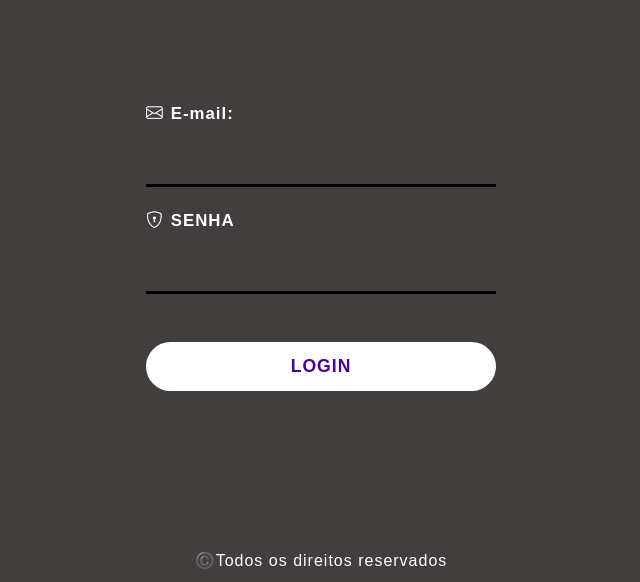
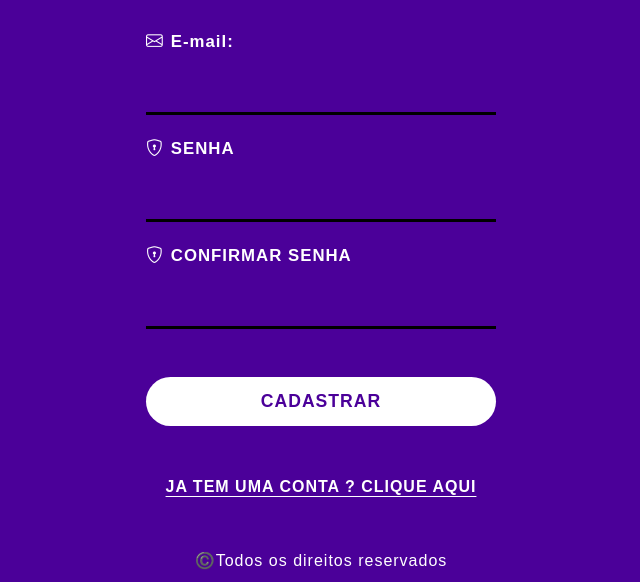
Before and after one commit to heitorpita/AlagaNatal, a plain HTML site: page src/page/cadastro/cadastro.html in a window 1280 px wide. Shown: the part 218-800 px from the top of the page, without its empty margins (319-959 px from the left). Drawn offline with nearby package versions, Linux system fonts and the light colour scheme; files that its build step writes are made by us from their sources.

Commit message:
feat: Criando a pagina de login e cadastro

```diff
--- a/src/page/cadastro/cadastro.css
+++ b/src/page/cadastro/cadastro.css
@@ -0,0 +1,167 @@
+/* Reset base styles */
+* {
+  margin: 0;
+  padding: 0;
+  box-sizing: border-box;
+}
+
+html, body {
+  height: 100%;
+  font-family: 'Montserrat', Arial, Helvetica, sans-serif;
+  background: #4B0099;
+  color: #fff;
+}
+
+body {
+  min-height: 100vh;
+  display: flex;
+  flex-direction: column;
+  justify-content: space-between;
+}
+
+header {
+  width: 100%;
+  margin-top: 30px;
+}
+
+header .container {
+  display: flex;
+  flex-direction: column;
+  align-items: center;
+}
+
+.logo {
+  width: 120px;
+  margin-bottom: 16px;
+}
+
+header h1 {
+  font-size: 2rem;
+  font-weight: bold;
+  letter-spacing: 1px;
+  text-transform: uppercase;
+  font-family: 'Montserrat', Arial, Helvetica, sans-serif;
+  margin-bottom: 16px;
+}
+
+main {
+  flex: 1;
+  display: flex;
+  flex-direction: column;
+  align-items: center;
+  justify-content: center;
+}
+
+.card-register {
+  background: transparent;
+  border-radius: 16px;
+  width: 100%;
+  max-width: 350px;
+  box-shadow: none;
+  padding: 0;
+  margin-bottom: 24px;
+}
+
+form {
+  display: flex;
+  flex-direction: column;
+  gap: 18px;
+}
+
+label {
+  font-size: 1.05rem;
+  font-weight: bold;
+  display: flex;
+  align-items: center;
+  gap: 7px;
+  margin-bottom: 6px;
+  letter-spacing: 1px;
+}
+
+input[type="email"],
+input[type="password"] {
+  background: transparent;
+  border: none;
+  border-bottom: 3px solid #000;
+  padding: 10px 0 8px 0;
+  font-size: 1rem;
+  color: #fff;
+  outline: none;
+  margin-bottom: 6px;
+  font-family: inherit;
+}
+
+input::placeholder {
+  color: #b6b6b6;
+  opacity: 1;
+}
+
+.register-button {
+  width: 100%;
+  background: #fff;
+  color: #4B0099;
+  font-size: 1.1rem;
+  font-weight: bold;
+  border: none;
+  border-radius: 25px;
+  padding: 14px 0;
+  margin: 24px 0 10px 0;
+  cursor: pointer;
+  transition: background 0.2s, color 0.2s;
+  letter-spacing: 1px;
+  font-family: inherit;
+  text-transform: uppercase;
+}
+
+.register-button:hover {
+  background: #c5a3ff;
+  color: #4B0099;
+}
+
+footer {
+  width: 100%;
+  background: transparent;
+  text-align: center;
+  padding: 24px 0 12px 0;
+  font-size: 1rem;
+  font-weight: 500;
+  color: #fff;
+  letter-spacing: 1px;
+}
+
+/* VLIBRAS positioning */
+[vw] {
+  position: fixed;
+  right: 16px;
+  bottom: 16px;
+  z-index: 10000;
+}
+
+/* Responsive */
+@media (max-width: 520px) {
+  .card-register {
+    max-width: 95vw;
+    padding: 0 5vw;
+  }
+
+  .logo {
+    width: 90px;
+  }
+}
+
+main a {
+  display: block;
+  text-align: center;
+  margin-top: 18px;
+  color: #fff;
+  font-weight: bold;
+  font-size: 1rem;
+  text-decoration: underline;
+  text-underline-offset: 4px;
+  letter-spacing: 1px;
+  transition: color 0.2s;
+}
+
+main a:hover {
+  color: #300df7;
+}
--- a/src/page/cadastro/cadastro.html
+++ b/src/page/cadastro/cadastro.html
@@ -9,8 +9,11 @@
     />
     <meta name="author" content="Heitor Pita">
     <link rel="stylesheet" href="https://cdn.jsdelivr.net/npm/bootstrap-icons@1.13.1/font/bootstrap-icons.min.css">
-    <link rel="stylesheet" href="login.css">
-    <title>Alaga Natal</title>
+    <link rel="stylesheet" href="cadastro.css">
+    <link rel="icon" type="image/png" sizes="16x16"  href="../../assets/favicons/favicon-16x16.png">
+    <meta name="msapplication-TileColor" content="#ffffff">
+    <meta name="theme-color" content="#ffffff">
+    <title>Alaga Natal - Cadastro</title>
   </head>
   <body>
     <!--INICIO DO CABEÇALHO-->
@@ -23,14 +26,19 @@
     <!--FIM DO CABEÇALHO-->
     <main>
         <!--INICIO CARD DE LOGIN-->
-        <div class="card-login">
+        <div class="card-register">
             <form action="">
                 <label for="email"><i class="bi bi-envelope"></i>E-mail:</label>
                 <input type="email" name="email" id="email">
                 <label for="password"><i class="bi bi-shield-lock"></i>SENHA</label>
                 <input type="password" name="password" id="password">
-                <button type="submit" class="login-button">LOGIN</button>
+                <label for="password"><i class="bi bi-shield-lock"></i>CONFIRMAR SENHA</label>
+                <input type="password" name="password" id="password">
+                <button type="submit" class="register-button">cadastrar</button>
             </form>
+        </div>
+        <div>
+            <a href="../login/login.html">JA TEM UMA CONTA ? CLIQUE AQUI</a>
         </div>
         <!--FIM DO CARD DE LOGIN-->
     </main>
```
